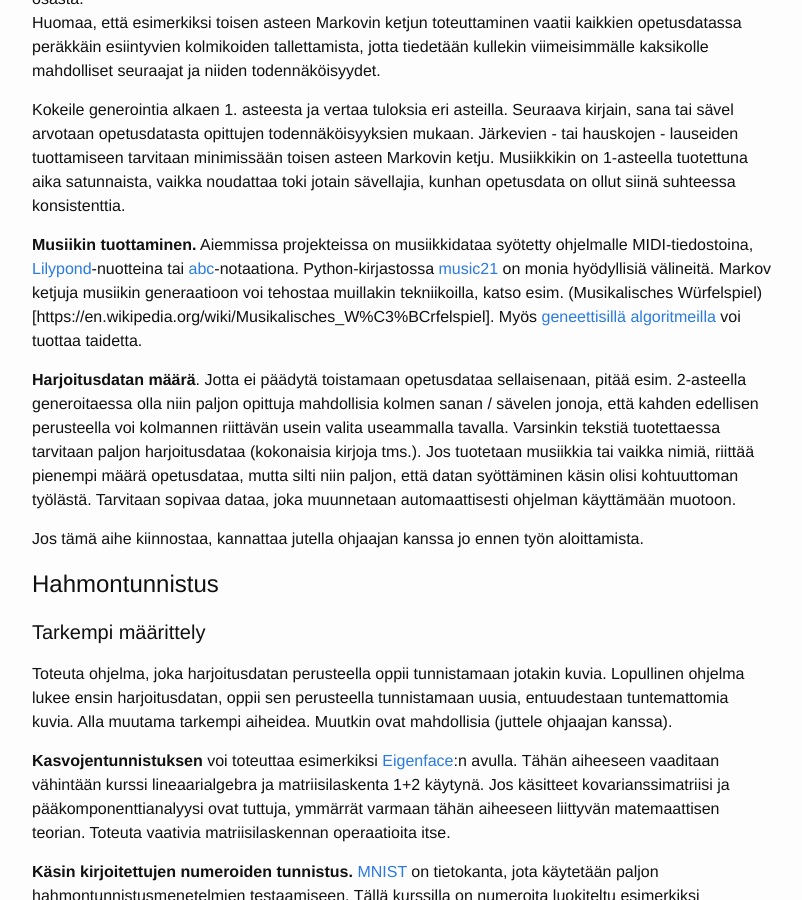
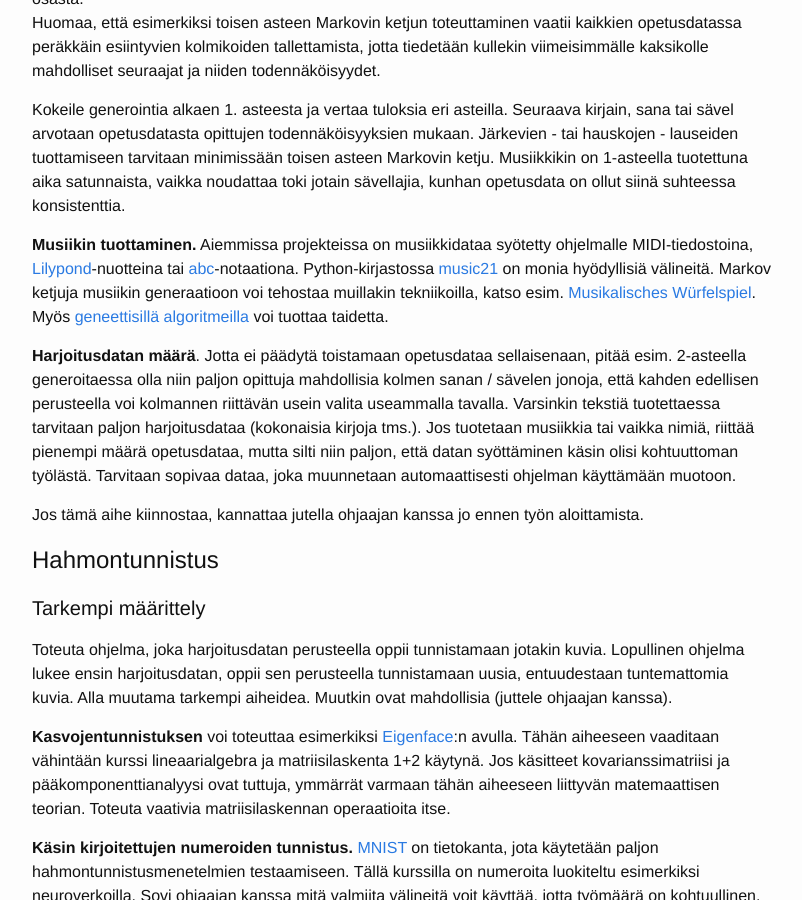
Before and after one commit to algolabra-hy/algolabra-hy.github.io, a Jekyll site: the page built from aiheet.md, in a window 1280 px wide and 900 px high, scrolled down 8489 px. Shown: the whole window, without its empty margins (238-1040 px from the left). Built offline with Jekyll 4.4.1, drawn with Linux system fonts in a browser that asks for light colours.

Commit message:
Update aiheet.md

```diff
--- a/aiheet.md
+++ b/aiheet.md
@@ -273,7 +273,7 @@ Kokeile generointia alkaen 1. asteesta ja vertaa tuloksia eri asteilla. Seuraava
 todennäköisyyksien mukaan. Järkevien - tai hauskojen - lauseiden tuottamiseen tarvitaan minimissään toisen asteen Markovin ketju.
 Musiikkikin on 1-asteella tuotettuna aika satunnaista, vaikka noudattaa toki jotain sävellajia, kunhan opetusdata on ollut siinä suhteessa konsistenttia.
 
-**Musiikin tuottaminen.** Aiemmissa projekteissa on musiikkidataa syötetty ohjelmalle MIDI-tiedostoina, [Lilypond](http://lilypond.org/)-nuotteina tai [abc](https://abcnotation.com/)-notaationa. Python-kirjastossa [music21](https://web.mit.edu/music21/) on monia hyödyllisiä välineitä. Markov ketjuja musiikin generaatioon voi tehostaa muillakin tekniikoilla, katso esim. (Musikalisches Würfelspiel)[https://en.wikipedia.org/wiki/Musikalisches_W%C3%BCrfelspiel]. Myös [geneettisillä algoritmeilla](https://en.wikipedia.org/wiki/Genetic_algorithm) voi tuottaa taidetta.
+**Musiikin tuottaminen.** Aiemmissa projekteissa on musiikkidataa syötetty ohjelmalle MIDI-tiedostoina, [Lilypond](http://lilypond.org/)-nuotteina tai [abc](https://abcnotation.com/)-notaationa. Python-kirjastossa [music21](https://web.mit.edu/music21/) on monia hyödyllisiä välineitä. Markov ketjuja musiikin generaatioon voi tehostaa muillakin tekniikoilla, katso esim. [Musikalisches Würfelspiel](https://en.wikipedia.org/wiki/Musikalisches_W%C3%BCrfelspiel). Myös [geneettisillä algoritmeilla](https://en.wikipedia.org/wiki/Genetic_algorithm) voi tuottaa taidetta.
 
 **Harjoitusdatan määrä**. Jotta ei päädytä toistamaan opetusdataa sellaisenaan, pitää esim. 2-asteella generoitaessa olla niin paljon opittuja mahdollisia
 kolmen sanan / sävelen jonoja, että kahden edellisen perusteella voi kolmannen riittävän usein valita useammalla tavalla.
```
